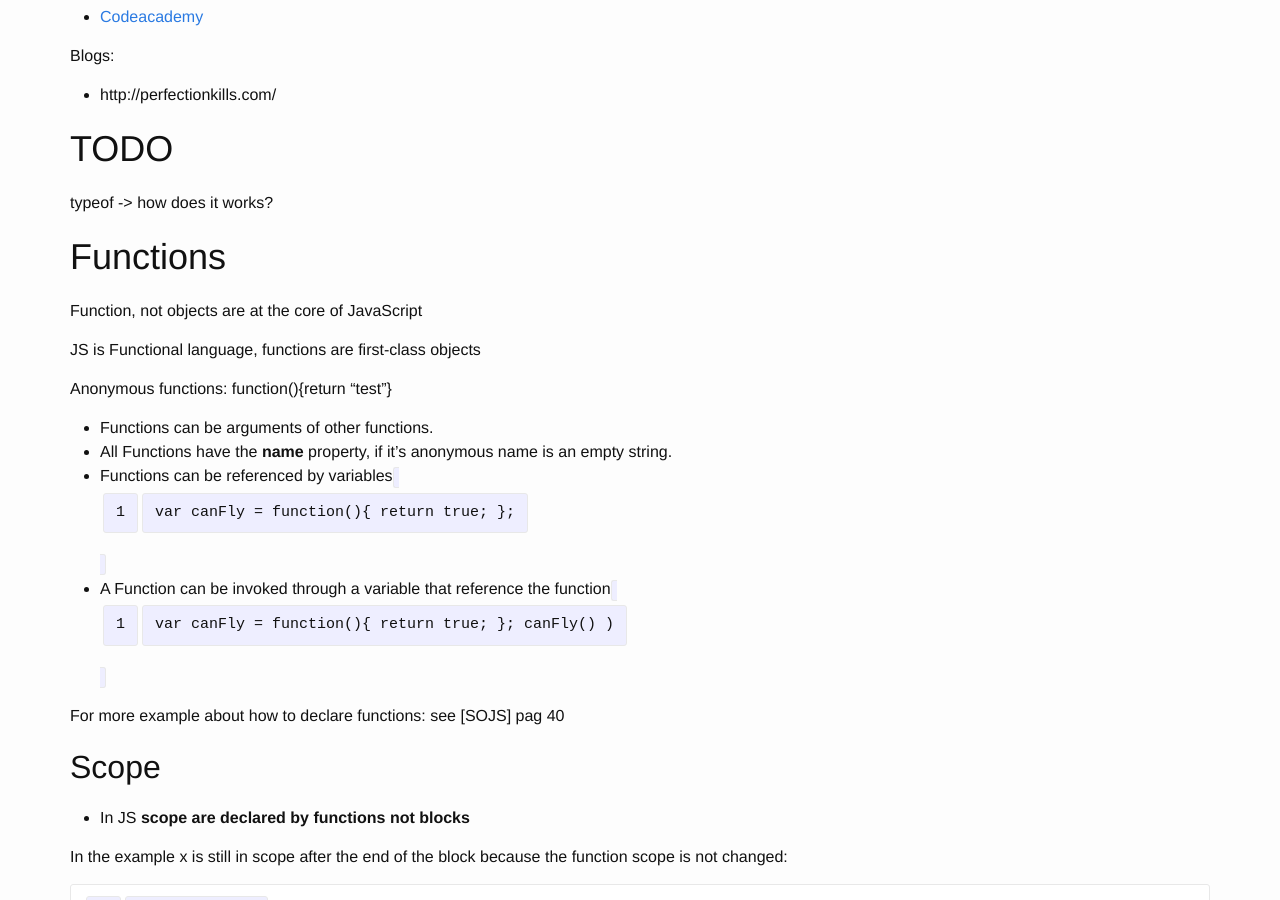
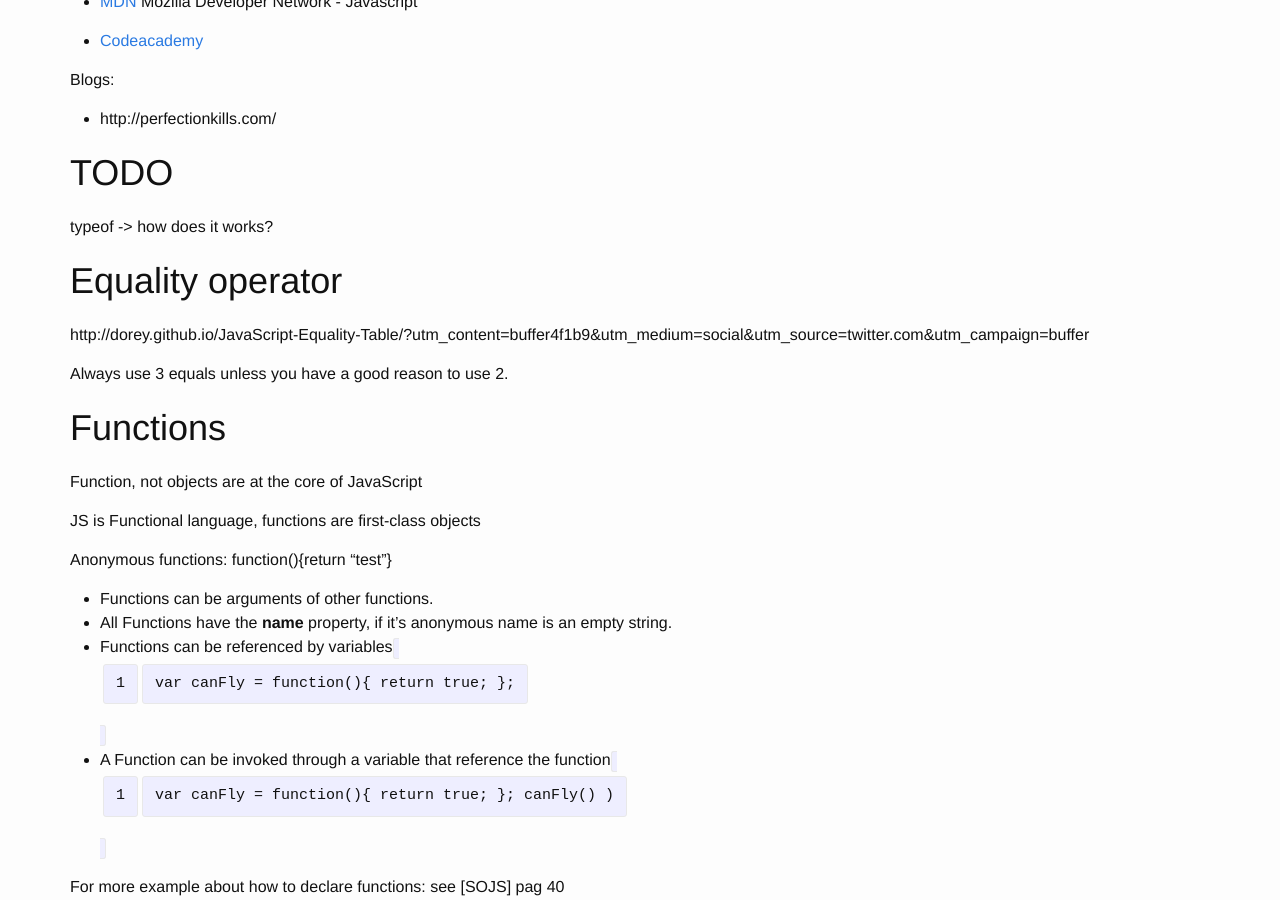
Before and after one commit to breezeight/nicola_blog, a Jekyll site: the page built from _guides/javascript.markdown, in a window 1280 px wide and 900 px high, scrolled down 1122 px. Built offline with Jekyll 4.4.1, drawn with Linux system fonts in a browser that asks for light colours; some of the changed text lies outside the part shown.

Commit message:
Javascript: equality operator

```diff
--- a/_guides/javascript.markdown
+++ b/_guides/javascript.markdown
@@ -34,6 +34,11 @@
 # TODO
 typeof -> how does it works?
 
+# Equality operator
+
+http://dorey.github.io/JavaScript-Equality-Table/?utm_content=buffer4f1b9&utm_medium=social&utm_source=twitter.com&utm_campaign=buffer
+
+Always use 3 equals unless you have a good reason to use 2.
 
 # Functions
 
@@ -375,8 +381,6 @@
 ### Prototype
 
 All functions have a prototype property that initially references an empty object. This property doesn’t serve much purpose until the function is used as a constructor (using the `new` operator).
-
-
 
 Instance members created inside a constructor will occlude properties of the same name defined in the prototype.
 
```
Also changed, not shown: other parts of _guides/javascript.markdown (+3 -2 lines).
